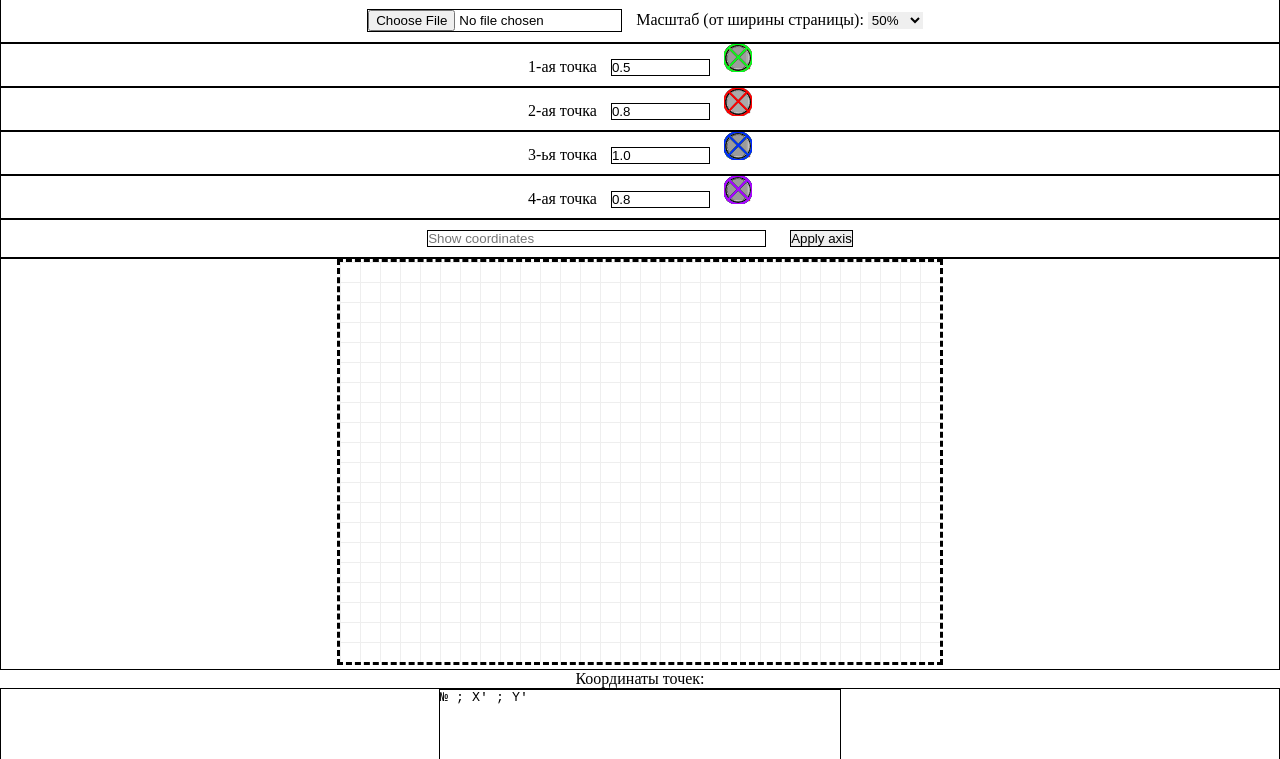
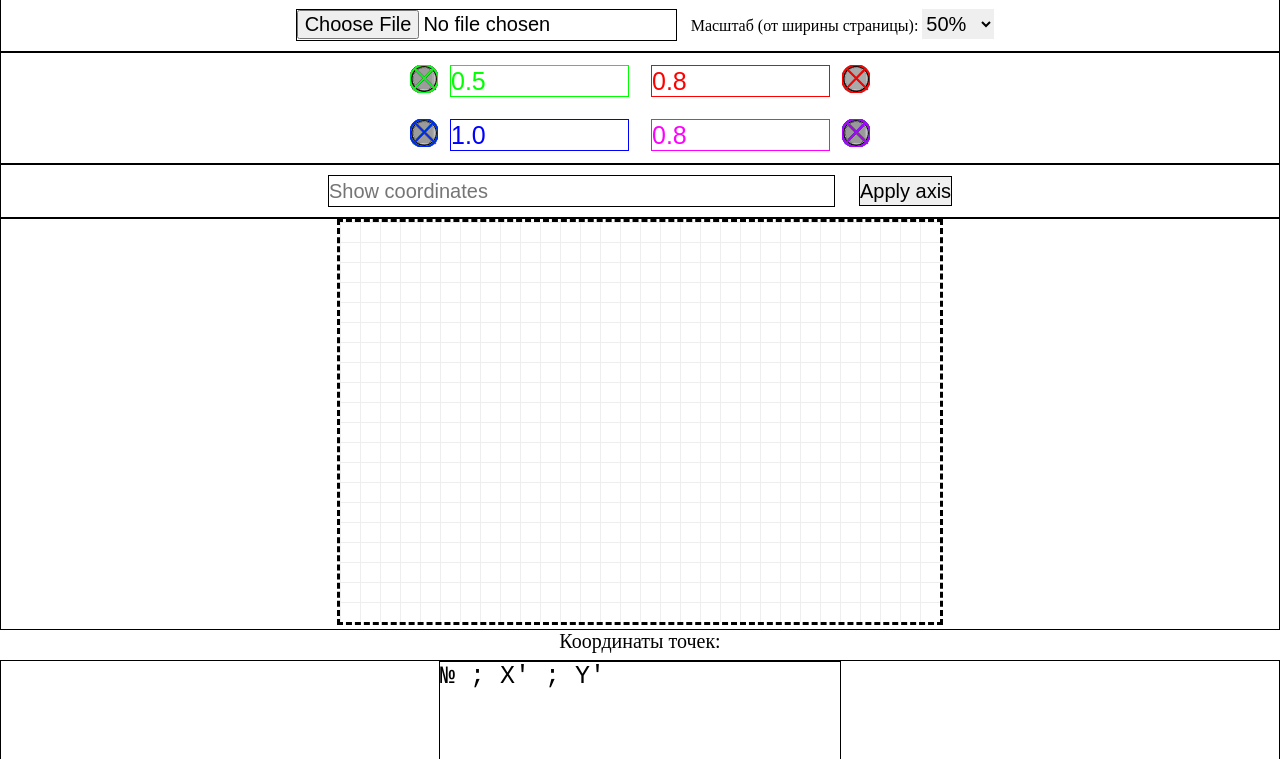
Before and after one commit to wildmammoth/digitizingofgraphs.github.io, a plain HTML site: page index.html in a window 1280 px wide. Shown: the part 41-800 px from the top of the page. Drawn offline with Linux system fonts and the light colour scheme.

Commit message:
add some changes

```diff
--- a/index.html
+++ b/index.html
@@ -33,6 +33,7 @@ limitations under the License. -->
 				height: 280px;
 				resize: none;
 				border: 1px solid;
+				font-size: 25px;
 			}
 			input {
 				margin: 10px;
@@ -44,6 +45,30 @@ limitations under the License. -->
 			.layer1 {
 				position: fixed;
 			}
+			.greentext{
+				color: rgb(0, 255, 0);
+				font-size: 25px;
+				height: 30px;
+			}
+			.redtext {
+				color: rgb(255, 0, 0);
+				font-size: 25px;
+				height: 30px;
+			}
+			.bluetext {
+				color: rgb(0, 0, 255);
+				font-size: 25px;
+				height: 30px;
+			}
+			.purpletext {
+				color: rgb(255, 0, 255);
+				font-size: 25px;
+				height: 30px;
+			}
+			.largetext {
+				font-size: 20px;
+				height: 30px;
+			}
 		</style>
 	</head>
 	<body>
@@ -52,11 +77,11 @@ limitations under the License. -->
 			Выберите файл, содержащий график
 			</h1>
 		</div>
-		<div align="center">
+		<div align="center" >
 			<form id="frmChoosePlot" enctype="multipart/form-data" method="POST">
-				<input id = "iptLoadPlot" type = "file" accept="image/*">
+				<input id = "iptLoadPlot" type = "file" class="largetext" accept="image/*">
 				Масштаб (от ширины страницы):
-				<select id="sltScale">
+				<select id="sltScale" class="largetext">
 					<option value="2.0">200%</option>
 					<option value="1.9">190%</option>
 					<option value="1.8">180%</option>
@@ -107,33 +132,29 @@ limitations under the License. -->
 			</form>
 		</div> -->
 		<div align="center">
-			1-ая точка
-			<input id="txtX1" type="text" size="10" value="0.5">
-			<img id="imgX1" src="circ_green.png" title="1st point">
+			<table>
+				<tr>
+					<td><img id="imgX1" src="circ_green.png" title="1st point"></td>
+					<td><input id="txtX1" type="text" class="greentext" size="10" value="0.5"></td>
+					<td><input id="txtX2" type="text" class="redtext" size="10" value="0.8"></td>
+					<td><img id="imgX2" src="circ_red.png" title="2nd point"></td>
+				</tr>
+				<tr>
+					<td><img id="imgY3" src="circ_blue.png" title="3rd point"></td>
+					<td><input id="txtY3" type="text" class="bluetext" size="10" value="1.0"></td>
+					<td><input id="txtY4" type="text" class="purpletext" size="10" value="0.8"></td>
+					<td><img id="imgY4" src="circ_purple.png" title="4th point"></td>
+				</tr>
+			</table>
 		</div>
 		<div align="center">
-			2-ая точка
-			<input id="txtX2" type="text" size="10" value="0.8">
-			<img id="imgX2" src="circ_red.png" title="2nd point">
-		</div>
-		<div align="center">
-			3-ья точка
-			<input id="txtY3" type="text" size="10" value="1.0">
-			<img id="imgY3" src="circ_blue.png" title="3rd point">
-		</div>
-		<div align="center">
-			4-ая точка
-			<input id="txtY4" type="text" size="10" value="0.8">
-			<img id="imgY4" src="circ_purple.png" title="4th point">
-		</div>
-		<div align="center">
-			<input id="txtCoordinates" type="text" placeholder="Show coordinates" size="40">
-			<input id="btnApply" type="button" border="1" value="Apply axis">
+			<input id="txtCoordinates" type="text" class="largetext" placeholder="Show coordinates" size="40">
+			<input id="btnApply" type="button" class="largetext" border="1" value="Apply axis">
 		</div>
 		<div align="center">
 			<canvas id="mainCanvas" width="600" height="400" border="solid"> </canvas>
 		</div>
-		<p align="center">
+		<p align="center" class="largetext">
 			Координаты точек:
 		</p>
 		<div align="center">
```
